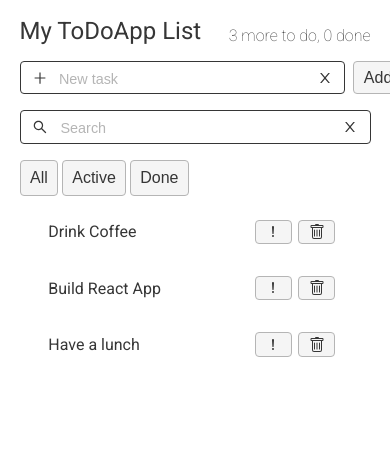
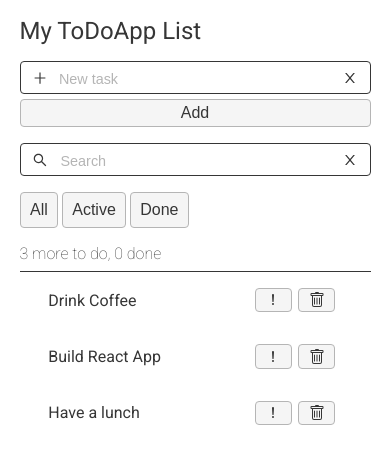
Before and after one commit to anysofronova/react-todo-advanced-app, a React (Create React App) app: page / in a window 390 px wide. Shown: the top 464 px of the page. Built offline with nearby package versions, Linux system fonts and the light colour scheme.

Commit message:
Mobile version css refactoring

```diff
--- a/src/components/App/App.jsx
+++ b/src/components/App/App.jsx
@@ -98,6 +98,8 @@
         />
 
         <TodoList
+          toDo={todoCount}
+          done={doneCount}
           todoData={visibleItems}
           deleteTask={this.deleteTask}
           toggleImportant={this.toggleImportant}
--- a/src/components/AppHeader/AppHeader.module.css
+++ b/src/components/AppHeader/AppHeader.module.css
@@ -15,7 +15,7 @@
   font-weight: 300;
 }
 
-@media (max-width: 600px) {
+@media (max-width: 768px) {
   .AppHeader h1 {
     font-size: 24px;
   }
@@ -23,3 +23,11 @@
     font-size: 16px;
   }
 }
+@media (max-width: 480px) {
+  .AppHeader h1 {
+    font-size: 24px;
+  }
+  .AppHeader h2 {
+    display: none;
+  }
+}
--- a/src/components/ItemAddForm/ItemAddForm.module.css
+++ b/src/components/ItemAddForm/ItemAddForm.module.css
@@ -18,8 +18,9 @@
   padding: 0.3rem 0.6rem;
   flex-grow: 1;
 }
-@media (max-width: 600px) {
+@media (max-width: 480px) {
   .form {
-    /*font-size: 0.2rem;*/
+    flex-direction: column;
+    gap: 0.3rem;
   }
 }
--- a/src/components/ItemStatusFilter/ItemStatusFilter.module.css
+++ b/src/components/ItemStatusFilter/ItemStatusFilter.module.css
@@ -13,3 +13,6 @@
   background-color: var(--grey-dark);
   color: var(--white);
 }
+
+@media (max-width: 480px) {
+}
--- a/src/components/SearchPanel/SearchPanel.module.css
+++ b/src/components/SearchPanel/SearchPanel.module.css
@@ -8,7 +8,7 @@
   color: red;
 }
 
-@media (max-width: 600px) {
+@media (max-width: 768px) {
   .SearchPanel {
     display: flex;
     flex-direction: column;
@@ -18,3 +18,13 @@
     margin-right: 0;
   }
 }
+@media (max-width: 480px) {
+  .SearchPanel {
+    display: flex;
+    flex-direction: column;
+    gap: 1rem;
+  }
+  .SearchPanel > label {
+    margin-right: 0;
+  }
+}
--- a/src/components/TodoList/TodoList.jsx
+++ b/src/components/TodoList/TodoList.jsx
@@ -3,13 +3,23 @@
 import style from "./TodoList.module.css";
 import cn from "classnames";
 
-const TodoList = ({ todoData, deleteTask, toggleImportant, toggleDone }) => {
+const TodoList = ({
+  todoData,
+  deleteTask,
+  toggleImportant,
+  toggleDone,
+  toDo,
+  done,
+}) => {
   return (
+    <div>
+      <h2 className={cn(style.info)}>
+        {toDo} more to do, {done} done
+      </h2>
       <ul className={cn(style.TodoList)}>
         {todoData.map((task) => {
-        const { id } = task;
           return (
-          <li key={id} className={cn(style.listItem)}>
+            <li key={task.id} className={cn(style.listItem)}>
               <TodoListItem
                 {...task}
                 deleteTask={deleteTask}
@@ -20,6 +30,7 @@
           );
         })}
       </ul>
+    </div>
   );
 };
 
--- a/src/components/TodoList/TodoList.module.css
+++ b/src/components/TodoList/TodoList.module.css
@@ -8,8 +8,20 @@
   list-style: none;
 }
 
+.info {
+  border-bottom: 0.5px solid var(--grey-dark);
+  padding-bottom: 0.5rem;
+  margin-bottom: 0.5rem;
+  font-size: 1rem;
+}
+
 @media (max-width: 600px) {
   .TodoList {
     padding: 0 1rem;
   }
 }
+@media (min-width: 481px) {
+  .info {
+    display: none;
+  }
+}
--- a/src/index.css
+++ b/src/index.css
@@ -31,6 +31,12 @@
   outline: none;
 }
 
+h2 {
+  font-size: 1.2rem;
+  color: var(--grey-dark);
+  font-weight: 300;
+}
+
 input {
   outline: none;
   font-size: 1.2rem;
@@ -52,3 +58,9 @@
   border-radius: 4px;
   margin-right: 0.5rem;
 }
+
+@media (max-width: 480px) {
+  label {
+    margin-right: 0;
+  }
+}
```
Lines whose indentation alone changed are shown as unchanged.
